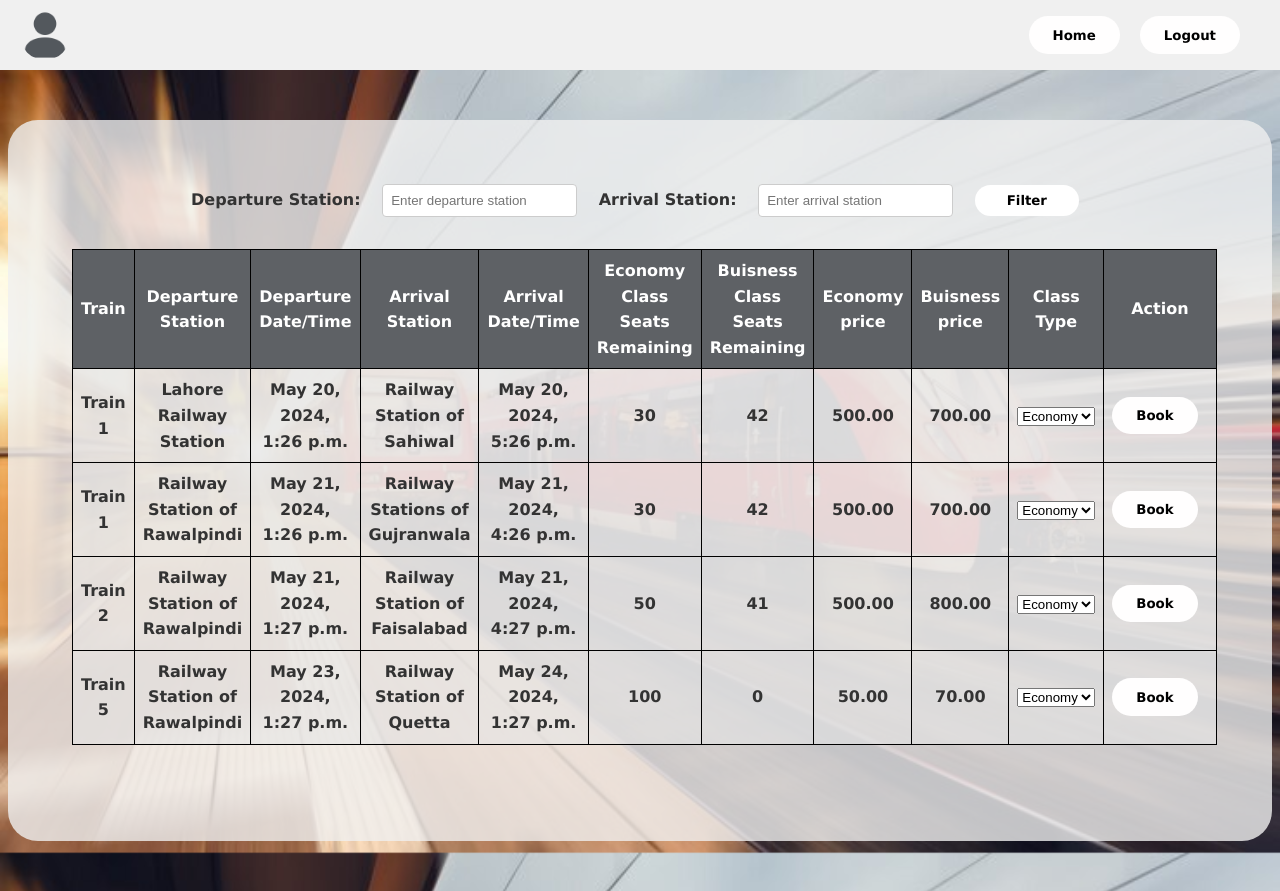
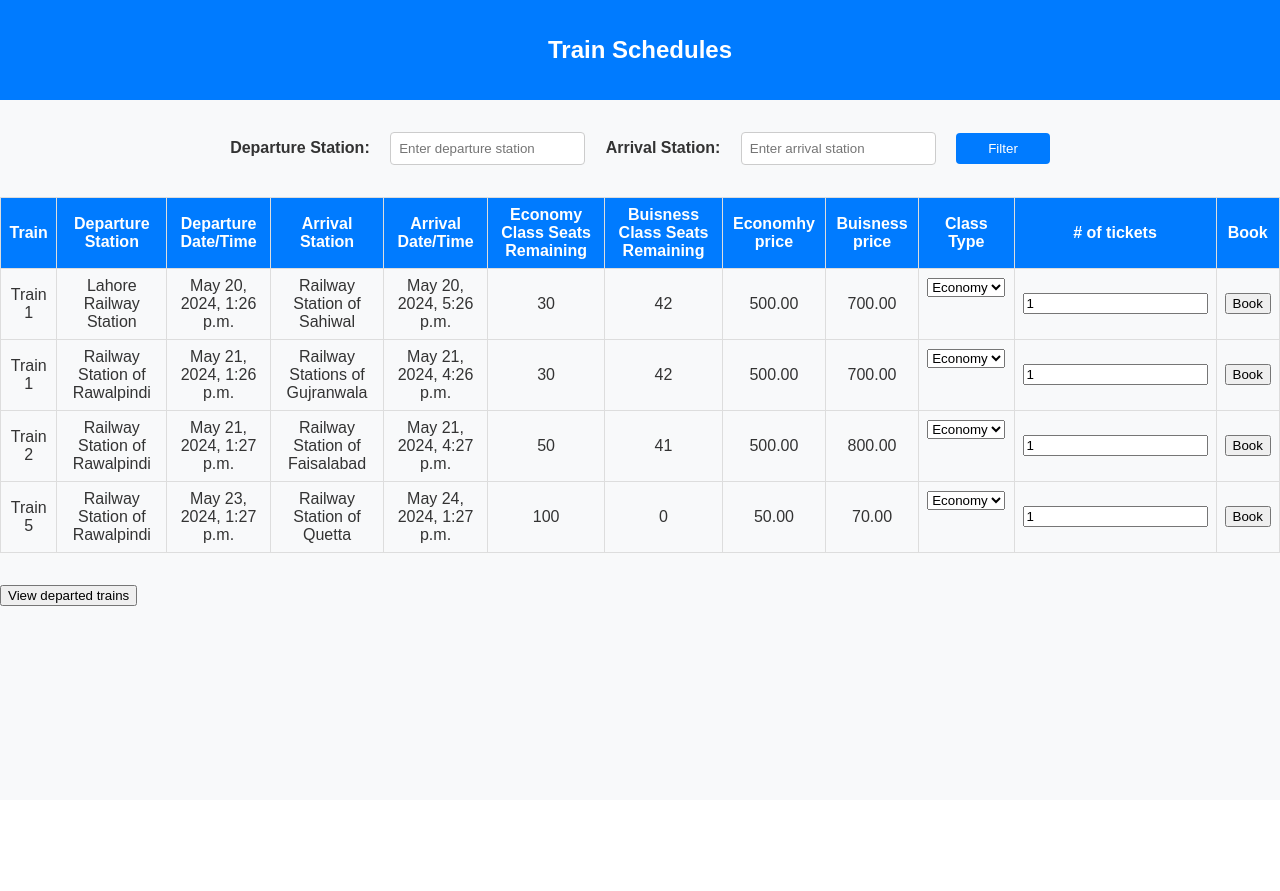
Before and after one commit to Saad-Hassan25/Railwayz, a Django app: page /bookings/ in a window 1280 px wide. After the commit the page ends 606 px from the top, so only its background shows below. Run offline with Django 5.2, Linux system fonts and the light colour scheme; data comes from the database, SQL or seed files in the repository; both versions use the stored data as it was after the commit.

Commit message:
schedules page - Finalizing part 3

```diff
--- a/Railwayz/Bookings/models.py
+++ b/Railwayz/Bookings/models.py
@@ -14,7 +14,7 @@ class Ticket(models.Model):
     journeyDate = models.DateField()
     classType = models.CharField(max_length=50)
     price = models.DecimalField(max_digits=10, decimal_places=2)
-    booking_time = models.DateTimeField(default=timezone.now)  # Timestamp when the ticket was booked
+    booking_time = models.DateTimeField(default=timezone.now)
     status = models.CharField(max_length=20, choices=[('booked', 'Booked'), ('canceled', 'Canceled')], default='booked')
 
     def __str__(self):
--- a/Railwayz/Core/templates/contact.html
+++ b/Railwayz/Core/templates/contact.html
@@ -38,7 +38,7 @@
       <h1>Contact us</h1>
       <p>Have any questions or need assistance? Reach out to us now.</p>
 
-      <form id="contact-form" method="post" action="{% url 'Core:contact' %}">
+      <form id="contact-form" method="post" action="{% url 'Core:contact_submit' %}">
         {% csrf_token %}
         <label for="name">Full name</label>
     <input type="text" id="name" name="name" placeholder="Your Full Name" required>
--- a/Railwayz/Core/urls.py
+++ b/Railwayz/Core/urls.py
@@ -10,7 +10,9 @@ urlpatterns = [
     path('privacy/', privacy, name='privacy'),
     path('services/', services, name="services"),
     path('team/', team, name="team"),
-    path('terms-and-conditions/', terms, name='terms')
+    path('terms-and-conditions/', terms, name='terms'),
+    path('contact-submit/', contact_submit, name='contact_submit')
+
 
     # Other URL patterns for the core app
 ]
--- a/Railwayz/Payment/templates/billing_page.html
+++ b/Railwayz/Payment/templates/billing_page.html
@@ -50,9 +50,8 @@
     <h1>Billing Details</h1>
     <p>Total Amount: ${{ total_amount }}</p>
 
-    <form method="post" action="{% url 'Payment:billing_page' schedule_id=schedule.id passenger_id=passenger.id class_type=class_type num_tickets=num_tickets total_amount=total_amount %}">
+    <form method="post" action="{% url 'payment:billing_page' schedule_id=schedule.id passenger_id=passenger.id class_type=class_type num_tickets=num_tickets total_amount=total_amount %}">
         {% csrf_token %}
-        <!-- Add payment processing fields and options here -->
         <input type="submit" value="Pay Now">
     </form>
 </body>
--- a/Railwayz/Schedules/templates/schedules.html
+++ b/Railwayz/Schedules/templates/schedules.html
@@ -1,68 +1,100 @@
-{% load static %}
-
-
 <!DOCTYPE html>
 <html lang="en">
 <head>
     <meta charset="UTF-8">
     <meta name="viewport" content="width=device-width, initial-scale=1.0">
     <title>Book Ticket</title>
-    <link rel="stylesheet" href="{% static 'schedules.css' %}">
-
     <style>
-
-      .modal {
-            display: none;
-            position: fixed;
-            z-index: 1;
-            left: 0;
-            top: 0;
-            width: 100%;
-            height: 100%;
-            overflow: auto;
-            background-color: rgb(0,0,0);
-            background-color: rgba(0,0,0,0.4);
+        /* Basic reset styles */
+        body {
+            margin: 0;
+            padding: 0;
+            font-family: Arial, sans-serif;
+            background-color: #f8f9fa;
+            color: #333;
         }
 
-        .modal-content {
-            background-color: #fefefe;
-            margin: 15% auto;
-            padding: 20px;
-            border: 1px solid #888;
-            width: 80%;
-            max-width: 600px;
+        /* Header styles */
+        header {
+            background-color: #007bff;
+            color: #fff;
+            padding: 1rem 2rem;
+            text-align: center;
+            margin-bottom: 2rem;
+        }
+
+        /* Form styles */
+        form {
+            margin-bottom: 2rem;
             text-align: center;
         }
 
-        .close {
-            color: #aaa;
-            float: right;
-            font-size: 28px;
+        form label {
             font-weight: bold;
+            margin-right: 1rem;
         }
 
-        .close:hover,
-        .close:focus {
-            color: black;
-            text-decoration: none;
+        form input[type="text"] {
+            padding: 0.5rem;
+            border: 1px solid #ccc;
+            border-radius: 4px;
+            margin-right: 1rem;
+        }
+
+        form button[type="submit"] {
+            padding: 0.5rem 2rem;
+            background-color: #007bff;
+            color: #fff;
+            border: none;
+            border-radius: 4px;
             cursor: pointer;
+            transition: background-color 0.3s;
+        }
+
+        form button[type="submit"]:hover {
+            background-color: #0056b3;
+        }
+
+        /* Table styles */
+        table {
+            width: 100%;
+            border-collapse: collapse;
+            margin-bottom: 2rem;
+        }
+
+        th, td {
+            border: 1px solid #ddd;
+            padding: 0.5rem;
+            text-align: center;
+        }
+
+        th {
+            background-color: #007bff;
+            color: #fff;
+        }
+
+        /* Action column styles */
+        .action {
+            display: flex;
+            justify-content: center;
+            align-items: center;
+        }
+
+        .action form {
+            display: flex;
+            align-items: center;
+        }
+
+        .action select {
+            padding: 0.5rem;
+            margin-right: 0.5rem;
         }
     </style>
 </head>
 <body>
     <header>
-        <div class="user-info">
-            <img src="/static/avatar.png" alt="User Avatar">
-            {% if user.is_authenticated %}
-                <p>Welcome, {{ user.passenger.firstName }}</p>
-            {% endif %}
-        </div>
-        <div class="action-buttons">
-            <a href="/user/userPage"><button>Home</button></a>
-            <a href="/user/login"><button>Logout</button></a>
-        </div>
+        <h2>Train Schedules</h2>
     </header>
-    <div class="container">
     <main>
         <form method="GET" action="{% url 'Schedules:TrainDetails' %}">
             <label for="departure">Departure Station:</label>
@@ -70,6 +102,10 @@
 
             <label for="arrival">Arrival Station:</label>
             <input type="text" name="arrival" id="arrival" placeholder="Enter arrival station">
+
+           <!--<label for="date">Date:</label>
+            <input type="date" name="date" id="date">-->
+
 
             <button type="submit">Filter</button>
         </form>
@@ -83,10 +119,11 @@
                     <th>Arrival Date/Time</th>
                     <th>Economy Class Seats Remaining</th>
                     <th>Buisness Class Seats Remaining</th>
-                        <th>Economy price</th>
+                    <th>Economhy price</th>
                     <th>Buisness price</th>
                     <th>Class Type</th>
-                        <th>Action</th>
+                    <th># of tickets</th>
+                    <th>Book</th>
                 </tr>
             </thead>
             <tbody>
@@ -102,42 +139,33 @@
                         <td>{{ schedule.economy_price }}</td>
                         <td>{{ schedule.business_price }}</td>
                         <td>
-                                <select name="class_type" id="class_type_{{ schedule.id }}">
+                            <form method="post" action="{% url 'Bookings:BookTicket' schedule.id %}">
+                                {% csrf_token %}
+                                <select name="class_type" id="class_type">
                                     <option value="economy">Economy</option>
                                     <option value="business">Business</option>
                                 </select>
                             </td>
-                            <td class="action">
-                                <button onclick="openModal('{{ schedule.id }}')">Book</button>
-                                <div id="cancel-modal-{{ schedule.id }}" class="modal">
-                                    <div class="modal-content">
-                                        <span class="close" onclick="closeModal('{{ schedule.id }}')">&times;</span>
-                                        <p>Are you sure you want to book this ticket?</p>
-                                        <form id="book-form-{{ schedule.id }}" action="{% url 'Bookings:BookTicket' schedule.id %}" method="post">
+                            <td>
+                                <form method="post" action="{% url 'Bookings:BookTicket' schedule.id %}">
                                     {% csrf_token %}
-                                            <input type="hidden" name="class_type" id="class_type_hidden_{{ schedule.id }}">
-                                            <button type="button" onclick="closeModal('{{ schedule.id }}')">No</button>
-                                            <button type="submit">Yes</button>
+                                    <input type="number" name="num_tickets" id="num_tickets" min="1" value="1">
+
+                            </td>
+
+
+                        <td>
+                            <form method="post" action="{% url 'Bookings:BookTicket' schedule.id %}">
+                                {% csrf_token %}
+                               <input type="submit" value="Book">
                             </form>
-                                    </div>
-                                </div>
                         </td>
                     </tr>
                 {% endfor %}
+
             </tbody>
         </table>
+        <a href="{% url 'Schedules:DepartedTrains' %}"><button>View departed trains</button></a>
     </main>
-    </div>
-    <script>
-        function openModal(scheduleId) {
-            var classType = document.getElementById("class_type_" + scheduleId).value;
-            document.getElementById("class_type_hidden_" + scheduleId).value = classType;
-            document.getElementById("cancel-modal-" + scheduleId).style.display = "block";
-        }
-
-        function closeModal(scheduleId) {
-            document.getElementById("cancel-modal-" + scheduleId).style.display = "none";
-        }
-    </script>
 </body>
 </html>
--- a/Railwayz/UserManagement/templates/successful.html
+++ b/Railwayz/UserManagement/templates/successful.html
@@ -24,10 +24,10 @@
     <div class="center-box">
         <h1>Registration Successful</h1>
         <div class="message">
-            <p>Your registration was successful!</p>
-            <p>Please proceed to login</p>
+            <p>Your registration was successful! </p>
+            <p>Please verify to login</p>
         </div>
-        <a href="/user/login" class="button">Login</a>
+        <a href="{% url 'UserManagement:UserLogin' %}" class="button">Login</a>
     </div>
 </div>
 <footer>
--- a/Railwayz/UserManagement/templates/userPage.html
+++ b/Railwayz/UserManagement/templates/userPage.html
@@ -54,7 +54,7 @@
         </div>
         <div class="action-buttons">
             <a href="{% url 'Schedules:TrainDetails' %}"><button>Book</button></a>
-            <a href="/user/login"><button>Logout</button></a>
+            <a href="{% url 'UserManagement:UserLogout' %}"><button>Logout</button></a>
         </div>
     </header>
     <div class="container">
--- a/Railwayz/UserManagement/views.py
+++ b/Railwayz/UserManagement/views.py
@@ -94,7 +94,7 @@ def userPage(request):
 
 def userLogout(request):
     logout(request)
-    return redirect('home')
+    return redirect('Core:home')
 
 
 def registrationComplete(request):
```
Also changed, not shown: Railwayz/Bookings/views.py (+4 -5 lines), Railwayz/Core/views.py (+21 -0 lines), Railwayz/Payment/views.py (+4 -5 lines), Railwayz/db.sqlite3. Lines whose indentation alone changed are shown as unchanged.
